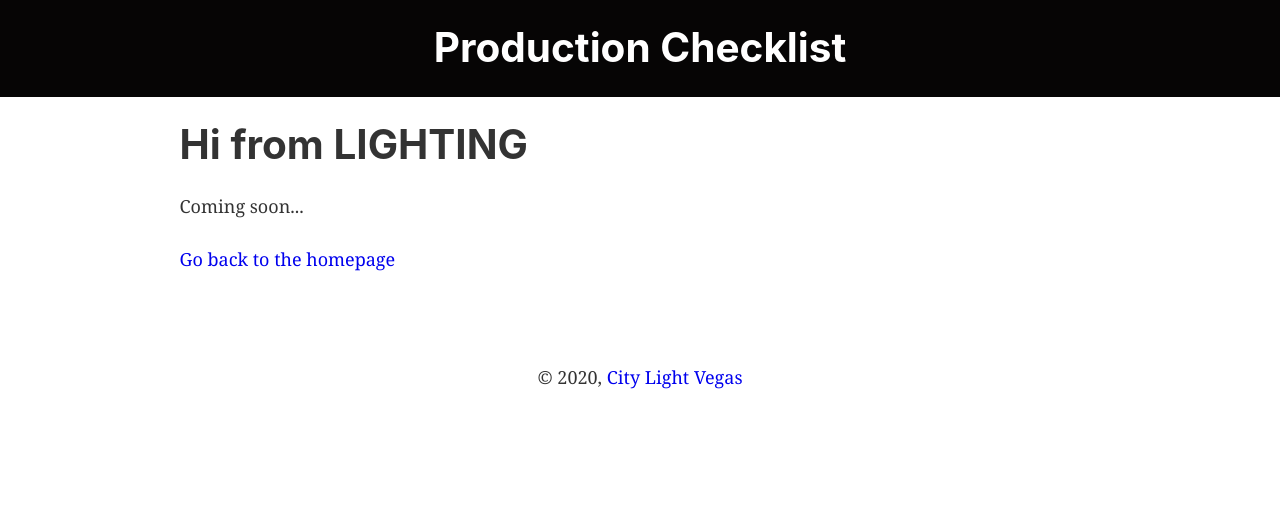
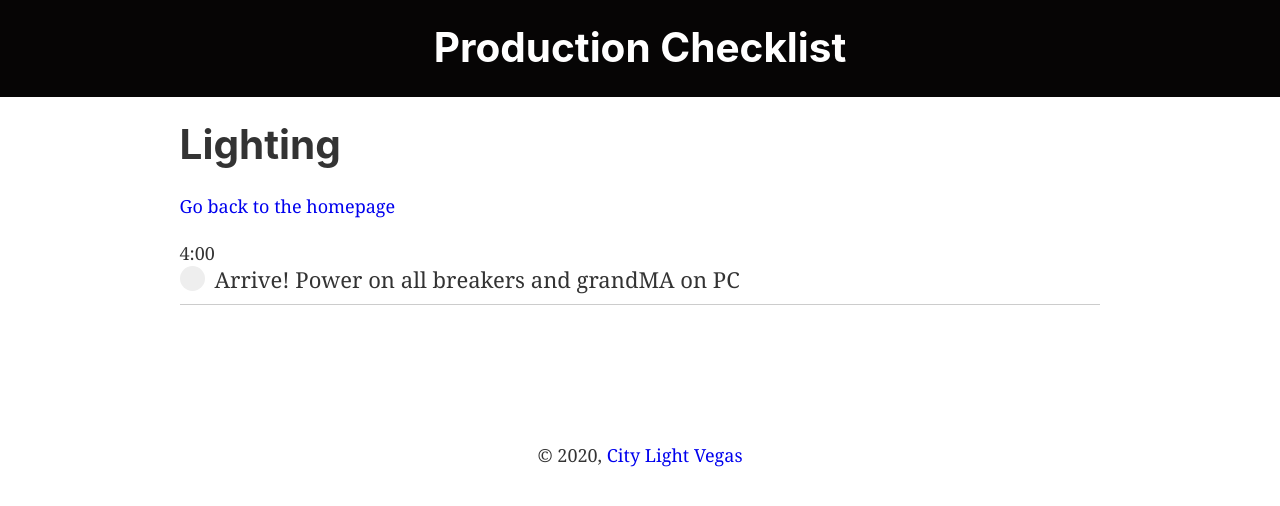
Before and after one commit to TheCarlosAlfaro/cl-prod-checklist, a Gatsby site: page /lighting in a window 1280 px wide. Built offline with nearby package versions, Linux system fonts and the light colour scheme; Gatsby itself is replaced by a stand-in of ours.

Commit message:
Replicates data flow from audio to video and lighting

```diff
--- a/src/components/task-item.js
+++ b/src/components/task-item.js
@@ -2,16 +2,14 @@ import React from "react"
 
 const TaskItem = props => (
   <>
-    <div className="checklist-container">
     <div className="item-container">
       <span>{props.time}</span>
-        <label htmlFor="item_0" className="checklist-item">
+      <label htmlFor={props.taskNumber} className="checklist-item">
         {props.description}
-          <input type="checkbox" name="item_0" id="item_0" />
+        <input type="checkbox" name={props.taskNumber} id={props.taskNumber} />
         <span className="checkmark"></span>
       </label>
       <hr />
-      </div>
     </div>
   </>
 )
--- /dev/null
+++ b/src/data/lighting-data.js
@@ -0,0 +1,7 @@
+export const lightingData = [
+  {
+    taskNumber: 0,
+    taskTime: "4:00",
+    taskDescription: "Arrive! Power on all breakers and grandMA on PC",
+  },
+]
--- a/src/pages/audio.js
+++ b/src/pages/audio.js
@@ -17,6 +17,7 @@ const AudioPage = () => (
         return (
           <TaskItem
             key={index}
+            number={task.taskNumber}
             time={task.taskTime}
             description={task.taskDescription}
           />
--- a/src/pages/lighting.js
+++ b/src/pages/lighting.js
@@ -3,13 +3,27 @@ import { Link } from "gatsby"
 
 import Layout from "../components/layout"
 import SEO from "../components/seo"
+import TaskItem from "../components/task-item"
+
+import { lightingData } from "../data/lighting-data"
 
 const LightingPage = () => (
   <Layout>
     <SEO title="Page two" />
-    <h1>Hi from LIGHTING</h1>
-    <p>Coming soon...</p>
+    <h1>Lighting</h1>
     <Link to="/">Go back to the homepage</Link>
+    <div className="checklist-container">
+      {lightingData.map((task, index) => {
+        return (
+          <TaskItem
+            key={index}
+            number={task.taskNumber}
+            time={task.taskTime}
+            description={task.taskDescription}
+          />
+        )
+      })}
+    </div>
   </Layout>
 )
 
```
Also changed, not shown: src/data/video-data.js (added, +7 -0 lines), src/pages/video.js (+15 -1 lines). Lines whose indentation alone changed are shown as unchanged.
